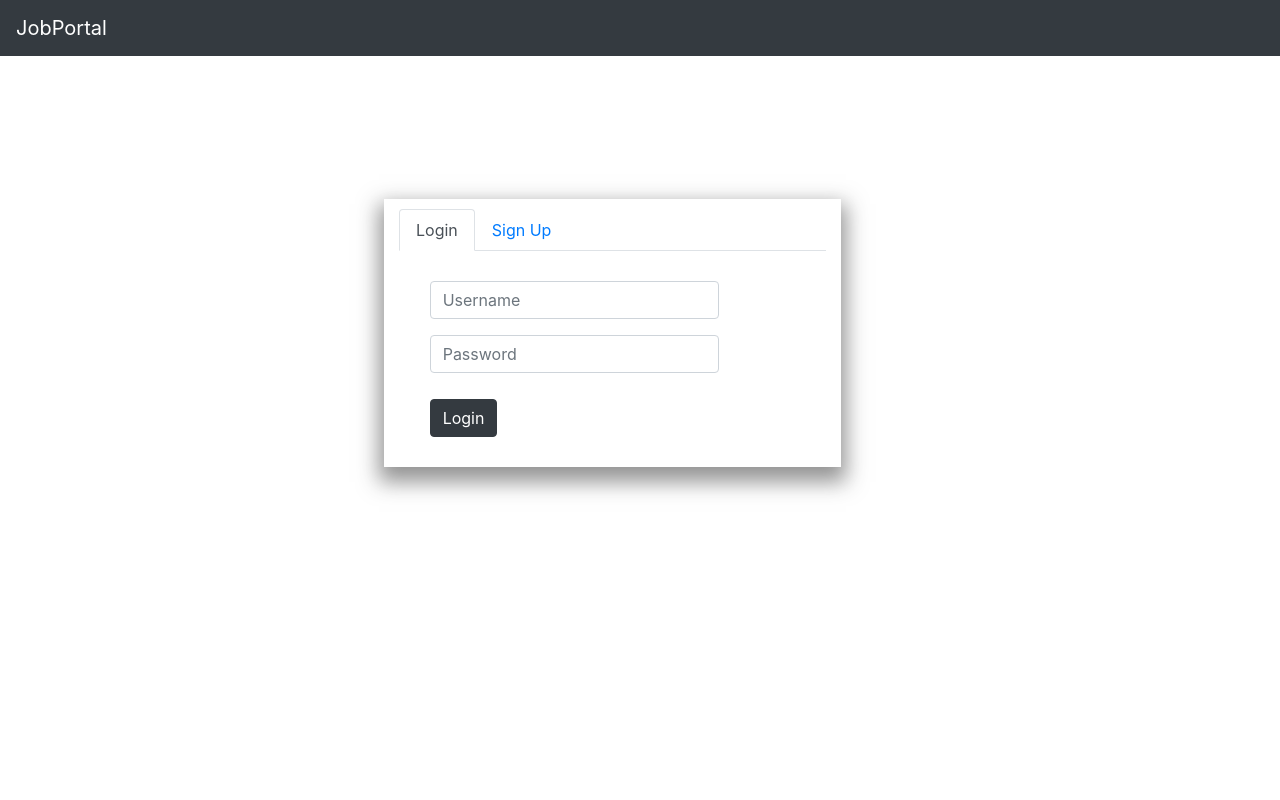
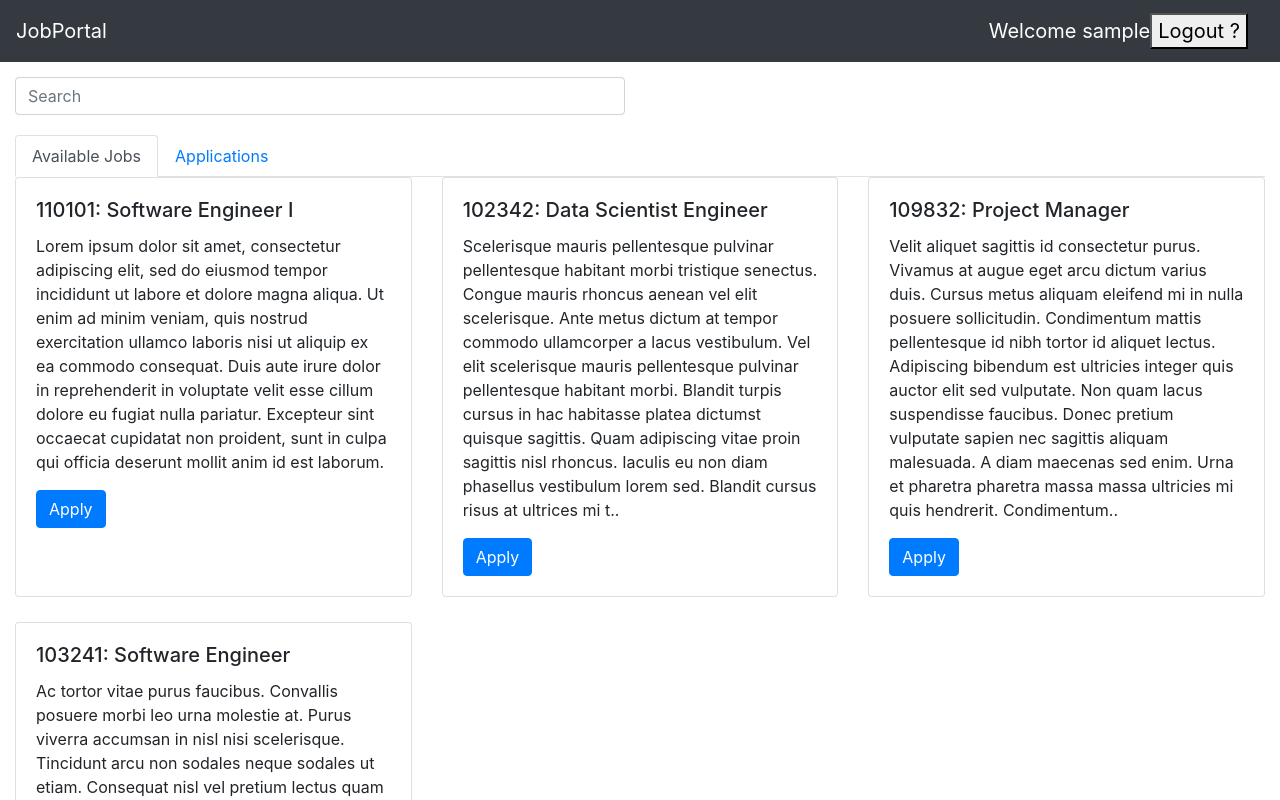
Before and after one commit to AkritiKapur/job-portal-app, a React (Create React App) app: page / in a window 1280 px wide. Shown: the top 800 px of the page. Built offline with nearby package versions, Linux system fonts and the light colour scheme; sample sign-in values are in the browser's storage.

Commit message:
router added

```diff
--- a/package.json
+++ b/package.json
@@ -12,6 +12,7 @@
     "react-icons": "^3.5.0",
     "react-native-elements": "^1.1.0",
     "react-redux": "^6.0.1",
+    "react-router-dom": "^5.0.0",
     "react-scripts": "2.1.8",
     "redux": "^4.0.1",
     "redux-thunk": "^2.3.0"
--- a/src/App.js
+++ b/src/App.js
@@ -1,21 +1,15 @@
 import React, { Component } from 'react';
 import { connect } from 'react-redux';
-import Tabs from 'react-bootstrap/Tabs';
-import Tab from 'react-bootstrap/Tab';
-import logo from './logo.svg';
-import { sampleAction } from './actions/sampleAction';
+import { BrowserRouter as Router, Route } from 'react-router-dom';
 import './App.css';
-import Dashboard from './candidateDashboard/Dashboard';
 import Header from './header/header';
-import Search from './search/search';
 import SignupHolder from './authentication/SignupHolder';
+import Home from './candidateDashboard/Home';
+import PrivateRoute from './authentication/PrivateRouter';
 
 class App extends Component {
   constructor(props, context) {
     super(props, context);
-    this.state = {
-      key: 'dashboard',
-    };
   }
 
   render() {
@@ -24,38 +18,16 @@ class App extends Component {
         <Header />
 
         <div className="container-fluid">
-          < SignupHolder />
-          {/* <Search />
-          <Tabs
-            id="controlled-tab-home"
-            activeKey={this.state.key}
-            onSelect={key => this.setState({ key })}
-          >
-            <Tab eventKey="dashboard" title="Available Jobs">
-              <Dashboard />
-            </Tab>
-            <Tab eventKey="applied" title="Applications">
-              <Dashboard />
-            </Tab>
-          </Tabs> */}
+          <Router>
+            <PrivateRoute exact path="/" component={Home} />
+            <Route path="/login" component={SignupHolder} />
+          </Router>
         </div>
       </div>
     );
   }
 
-//  sampleAction = (event) => {
-//   this.props.sampleAction();
-//  }
-
 }
-
-// const mapStateToProps = state => ({
-//   ...state
-//  })
-
-//  const mapDispatchToProps = dispatch => ({
-//   sampleAction: () => dispatch(sampleAction())
-//  })
 
 
 export default connect()(App);
--- a/src/authentication/Login.js
+++ b/src/authentication/Login.js
@@ -12,7 +12,7 @@ class Login extends Component {
             submitted: false
         };
 
-        this.props.logout({});
+        // this.props.logout({});
 
         this.handleChange = this.handleChange.bind(this);
         this.handleSubmit = this.handleSubmit.bind(this);
@@ -41,7 +41,6 @@ class Login extends Component {
         };
 
         this.props.request({username});
-        // dispatch(this.request({ username }));
 
         let user = {
             id: 1,
--- /dev/null
+++ b/src/authentication/PrivateRouter.js
@@ -0,0 +1,12 @@
+import React from 'react';
+import { Route, Redirect } from 'react-router-dom';
+
+const PrivateRoute = ({ component: Component, ...rest }) => (
+    <Route {...rest} render={props => (
+        localStorage.getItem('user')
+            ? <Component {...props} />
+            : <Redirect to={{ pathname: '/login', state: { from: props.location } }} />
+    )} />
+)
+
+export default PrivateRoute
--- /dev/null
+++ b/src/candidateDashboard/Home.js
@@ -0,0 +1,37 @@
+import React, { Component } from 'react';
+import { connect } from 'react-redux';
+import Tabs from 'react-bootstrap/Tabs';
+import Tab from 'react-bootstrap/Tab';
+import Dashboard from './Dashboard';
+import Search from '../search/search';
+
+class Home extends Component {
+    constructor(props, context) {
+        super(props, context);
+        this.state = {
+            key: 'dashboard',
+        };
+    }
+
+    render() {
+        return (
+            <div className="home-candidate-container">
+                <Search />
+                <Tabs
+                    id="controlled-tab-home"
+                    activeKey={this.state.key}
+                    onSelect={key => this.setState({ key })}
+                >
+                    <Tab eventKey="dashboard" title="Available Jobs">
+                        <Dashboard />
+                    </Tab>
+                    <Tab eventKey="applied" title="Applications">
+                        <Dashboard />
+                    </Tab>
+                </Tabs>
+            </div>
+        )
+    }
+}
+
+export default connect()(Home);
```
Also changed, not shown: 1 other file (tests, documents, lock files or other folders).
